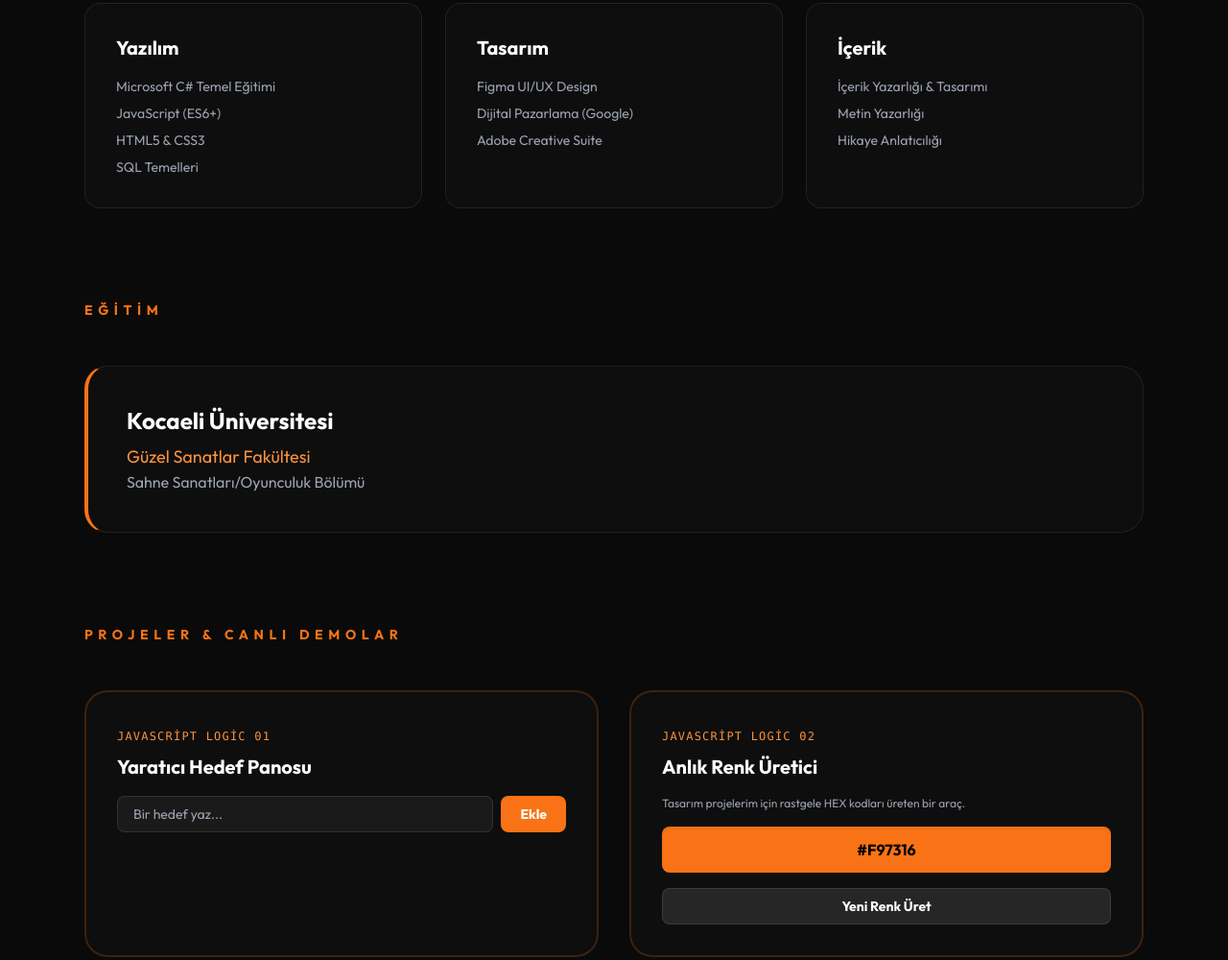
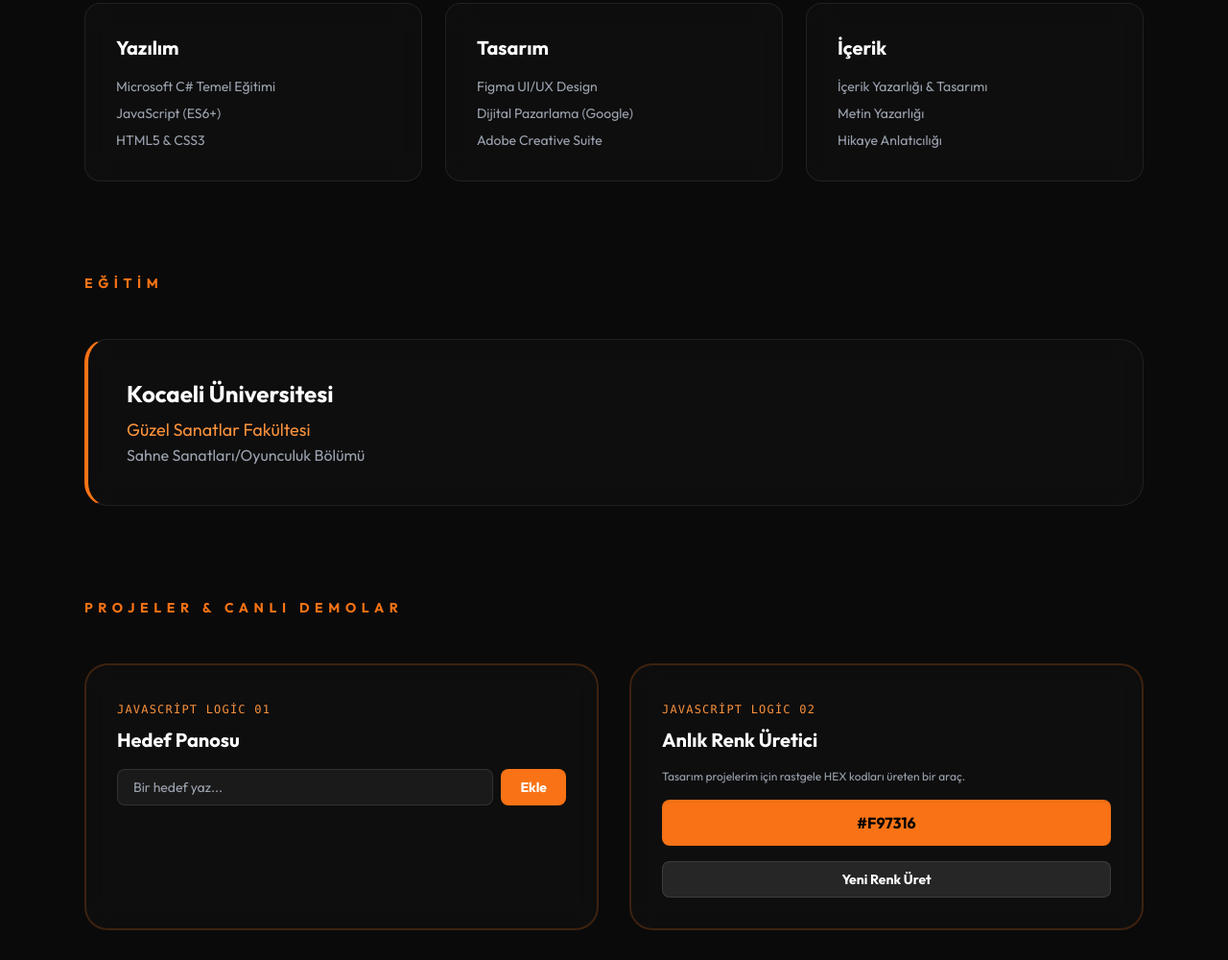
Before and after one commit to gizeemturann/G-ZEM-TURAN-CV, a plain HTML site: page index.html in a window 1280 px wide. Shown: the part 852-1852 px from the top of the page at 96% size. Drawn offline with nearby package versions, Linux system fonts and the light colour scheme; a web font is replaced by a local one.

Commit message:
Update index.html

```diff
--- a/index.html
+++ b/index.html
@@ -49,8 +49,8 @@
                         <li>Microsoft C# Temel Eğitimi</li>
                         <li>JavaScript (ES6+)</li>
                         <li>HTML5 & CSS3</li>
-                        <li>SQL Temelleri</li>
-                    </ul>
+
+                     </ul>
                 </div>
                 <div class="glass-card p-8 rounded-2xl hover-effect">
                     <h3 class="font-bold text-lg mb-4 text-white text-xl">Tasarım</h3>
@@ -86,7 +86,7 @@
             <div class="grid grid-cols-1 md:grid-cols-2 gap-8">
                 <div class="glass-card p-8 rounded-3xl border-2 border-orange-500/20">
                     <span class="text-xs text-orange-400 font-mono tracking-widest uppercase">JavaScript Logic 01</span>
-                    <h4 class="text-xl font-bold mt-2 mb-4 text-white">Yaratıcı Hedef Panosu</h4>
+                    <h4 class="text-xl font-bold mt-2 mb-4 text-white">Hedef Panosu</h4>
                     <div class="flex gap-2 mb-4">
                         <input type="text" id="taskInput" placeholder="Bir hedef yaz..." class="bg-white/5 border border-white/10 rounded-lg px-4 py-2 text-sm w-full focus:outline-none focus:border-orange-500 text-white">
                         <button onclick="addTask()" class="bg-orange-500 text-white px-5 py-2 rounded-lg text-sm font-bold hover:bg-orange-600 transition">Ekle</button>
@@ -138,7 +138,7 @@
             }
         }
 
-        // Renk Üretici Fonksiyonu (GÜNCELLENDİ)
+        // Renk Üretici Fonksiyonu
         function generateColor() {
             const chars = '0123456789ABCDEF';
             let color = '#';
@@ -155,7 +155,7 @@
 
             // Çerçevenin rengini ve hafif bir parlama (glow) etkisini değiştir
             card.style.borderColor = color;
-            card.style.boxShadow = `0 0 20px ${color}1A`; // Sonuna 1A ekleyerek %10 opacity verdik
+            card.style.boxShadow = `0 0 20px ${color}1A`; //
 
             // Yazı rengini okunabilirlik için ayarla
             const r = parseInt(color.slice(1,3), 16);
```
